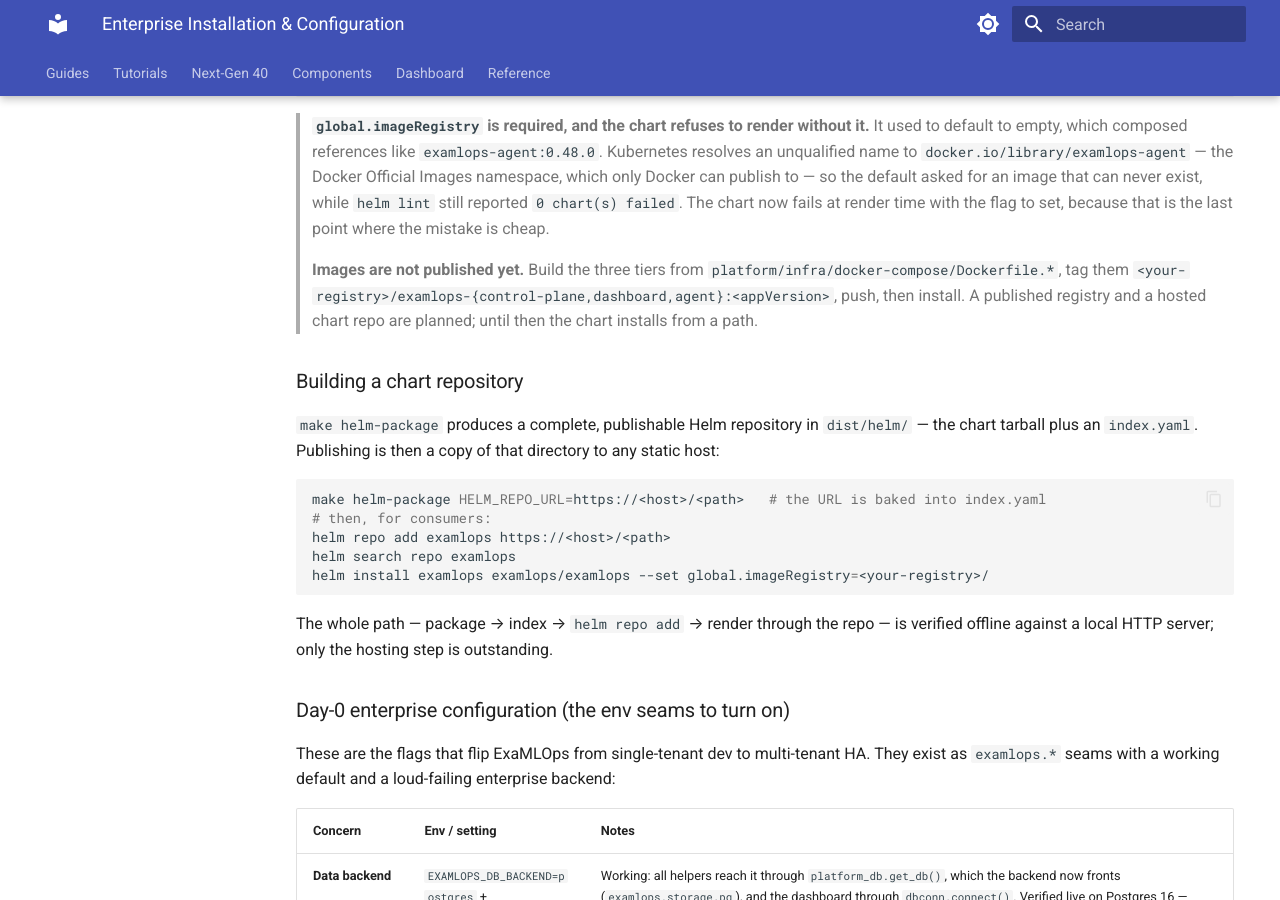
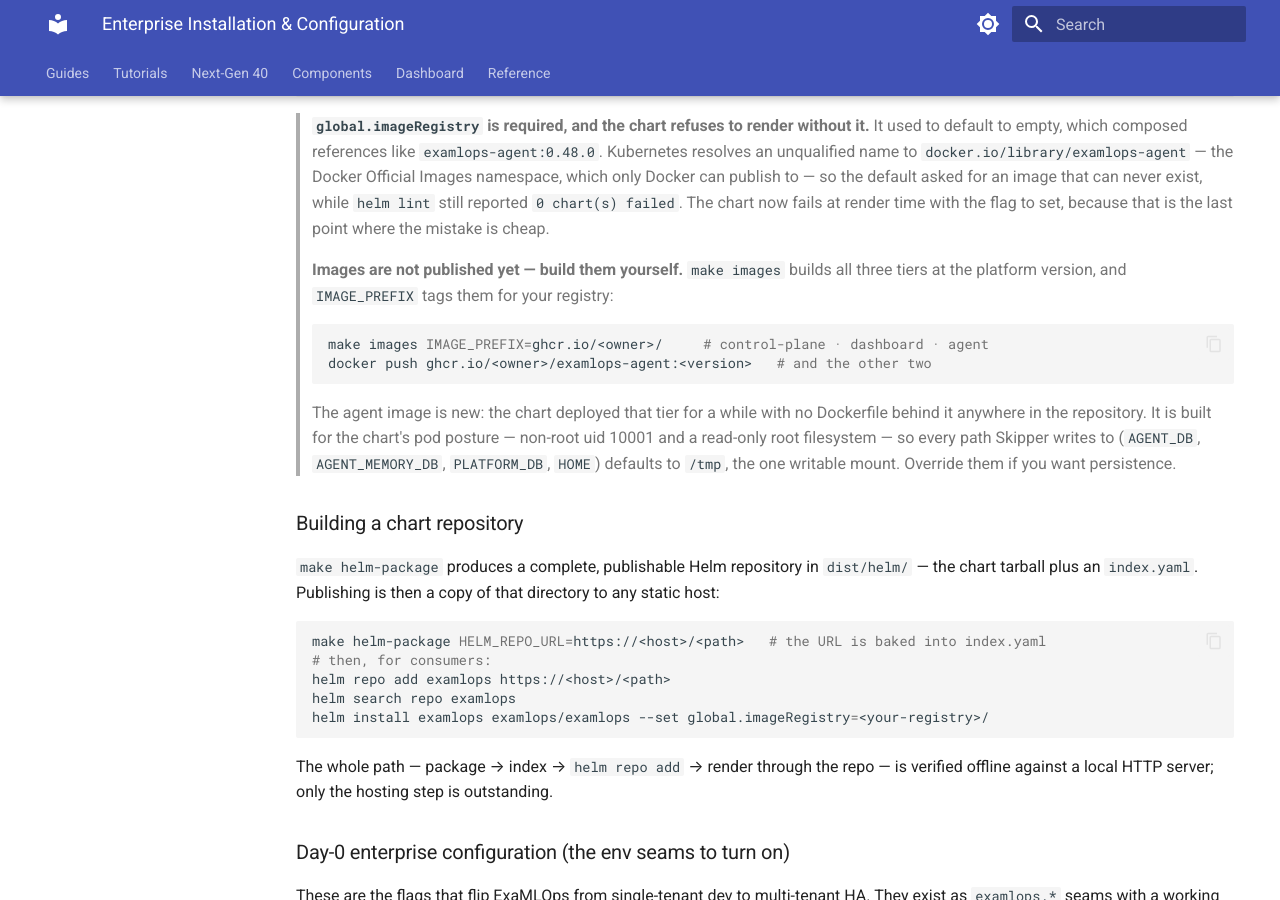
Before and after one commit to MSKazemi/ExaMLOps, an MkDocs documentation site: the page built from docs/guides/enterprise-installation.md, in a window 1280 px wide and 900 px high, scrolled down 2643 px. Built offline with MkDocs 1.6.1 and Material for MkDocs 9.7.7, drawn with Linux system fonts in a browser that asks for light colours.

Commit message:
feat(agent): the container image the Helm chart has been asking for
templates/agent.yaml deployed an examlops-agent image while the repository
held twelve Dockerfiles and none of them was the agent, and no compose
service built one either. The tier was undeliverable and nothing reported it:
neither helm lint nor helm template can see a missing image.

Built for the chart pod posture rather than for a laptop. Non-root uid 10001,
matching podSecurityContext.runAsUser, where a mismatch fails at admission
instead of at runtime. Read-only root filesystem, so AGENT_DB,
AGENT_MEMORY_DB, PLATFORM_DB and HOME all default to /tmp — each otherwise
defaults to a CWD-relative path that works in dev and fails on first write in
a cluster. The directory layout is preserved on purpose:
skipper/tools/platform_ops.py reaches parents[4]/cli/src for
examlops.platform_db, so the agent must sit at platform/services/agent with
platform/cli beside it.

Verified by running it, not only by building it: as uid 10001 with a read-only
root and only /tmp writable, the container imports langgraph, examlops and
skipper.server, serves / with HTTP 200, and answers /api/info with an honest
degraded backend when no credentials are supplied.

Also fixes a claim the chart could not keep: the agent strategy said
maxUnavailable: 0, "readiness-gated", with no readinessProbe — so every pod
counted as ready the instant it started. Both probes added on / rather than
/api/info, because that endpoint probes the LLM for real and would empty the
Service during a provider outage. A test now ties the maxUnavailable claim to
the probe, proved red.

Adds `make images` to build all three tiers at the platform version.

````diff
--- a/docs/guides/enterprise-installation.md
+++ b/docs/guides/enterprise-installation.md
@@ -106,10 +106,19 @@
 > `helm lint` still reported `0 chart(s) failed`. The chart now fails at render time with the flag
 > to set, because that is the last point where the mistake is cheap.
 
-> **Images are not published yet.** Build the three tiers from
-> `platform/infra/docker-compose/Dockerfile.*`, tag them
-> `<your-registry>/examlops-{control-plane,dashboard,agent}:<appVersion>`, push, then install. A
-> published registry and a hosted chart repo are planned; until then the chart installs from a path.
+> **Images are not published yet — build them yourself.** `make images` builds all three tiers at
+> the platform version, and `IMAGE_PREFIX` tags them for your registry:
+>
+> ```bash
+> make images IMAGE_PREFIX=ghcr.io/<owner>/     # control-plane · dashboard · agent
+> docker push ghcr.io/<owner>/examlops-agent:<version>   # and the other two
+> ```
+>
+> The agent image is new: the chart deployed that tier for a while with no Dockerfile behind it
+> anywhere in the repository. It is built for the chart's pod posture — non-root uid 10001 and a
+> read-only root filesystem — so every path Skipper writes to (`AGENT_DB`, `AGENT_MEMORY_DB`,
+> `PLATFORM_DB`, `HOME`) defaults to `/tmp`, the one writable mount. Override them if you want
+> persistence.
 
 ### Building a chart repository
 
````
Also changed, not shown: CHANGELOG.md (+33 -0 lines), 4 other files.
